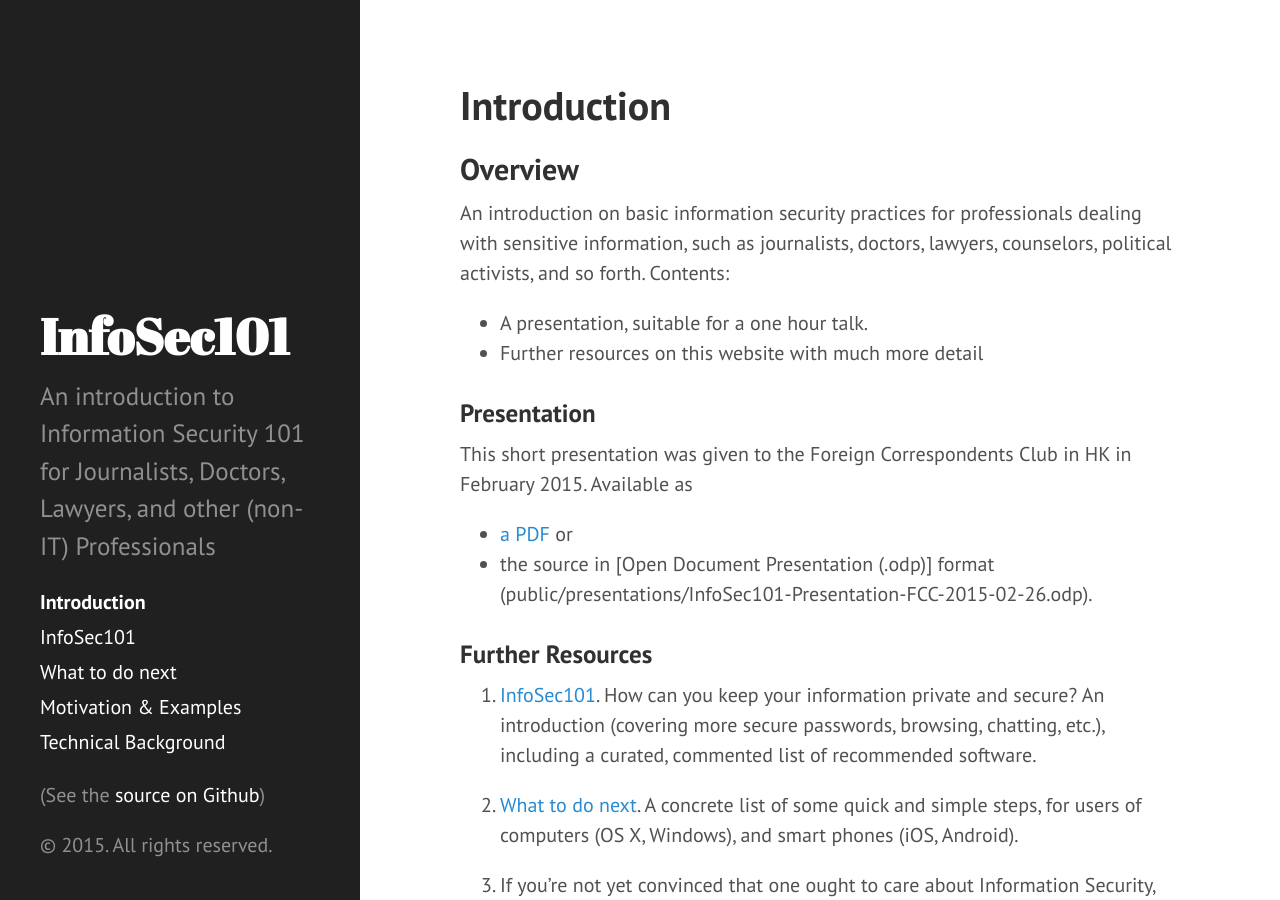
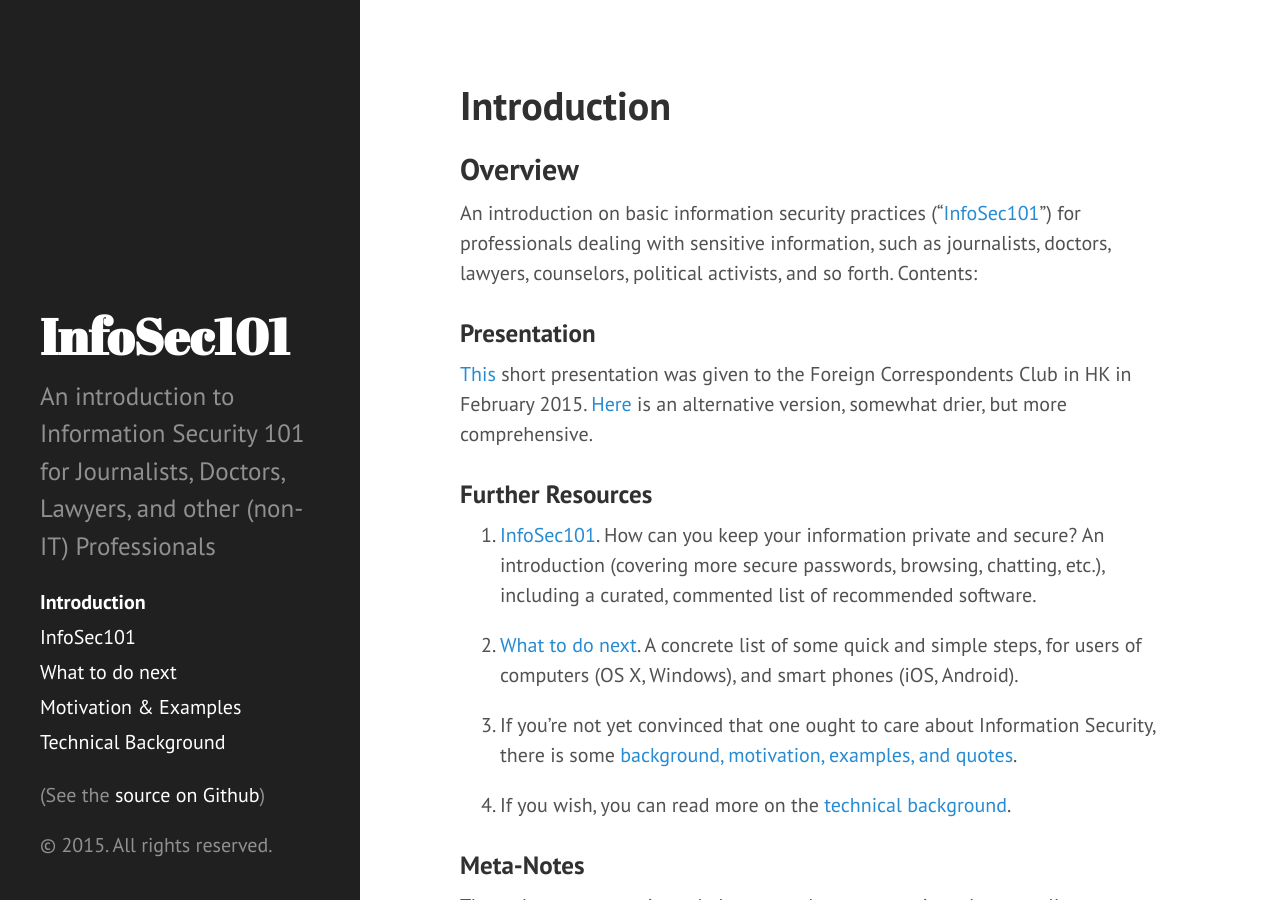
Before and after one commit to fabianlischka/InfoSec101, a Jekyll site: the page built from index.md, in a window 1280 px wide and 900 px high. Built offline with Jekyll 4.4.1, drawn with Linux system fonts in a browser that asks for light colours; Markdown is read by kramdown in place of the engine named in the settings.

Commit message:
added short keynote presentation

```diff
--- a/index.md
+++ b/index.md
@@ -5,16 +5,11 @@
 
 ## Overview
 
-An introduction on basic information security practices for professionals dealing with sensitive information, such as journalists, doctors, lawyers, counselors, political activists, and so forth. Contents:
+An introduction on basic information security practices ("[InfoSec101](p1-InfoSec101)") for professionals dealing with sensitive information, such as journalists, doctors, lawyers, counselors, political activists, and so forth. Contents:
 
-- A presentation, suitable for a one hour talk.
-- Further resources on this website with much more detail
 
 ### Presentation
-This short presentation was given to the Foreign Correspondents Club in HK in February 2015. Available as
-
-- [a PDF](public/presentations/InfoSec101-Presentation-FCC-2015-02-26.pdf) or
-- the source in [Open Document Presentation (.odp)] format (public/presentations/InfoSec101-Presentation-FCC-2015-02-26.odp).
+[This](public/presentations/Infosec101-FCC.pdf) short presentation was given to the Foreign Correspondents Club in HK in February 2015. [Here](public/presentations/InfoSec101-Presentation-FCC-2015-02-26.pdf) is an alternative version, somewhat drier, but more comprehensive.
 
 ### Further Resources
 
```
Also changed, not shown: 1 other file.
